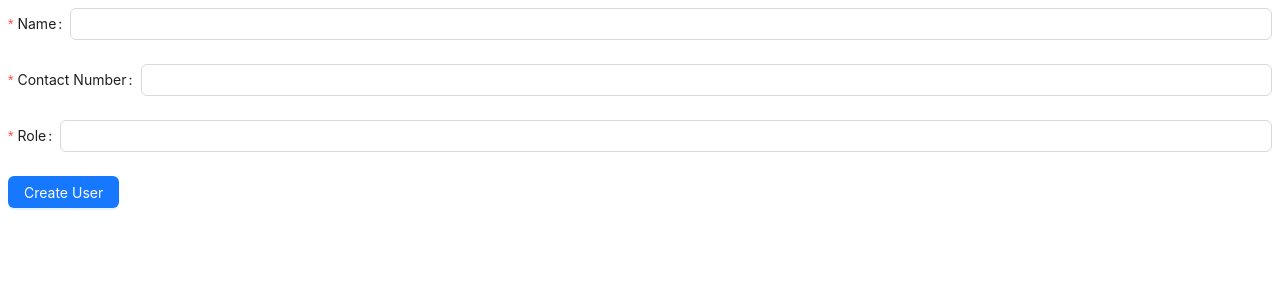
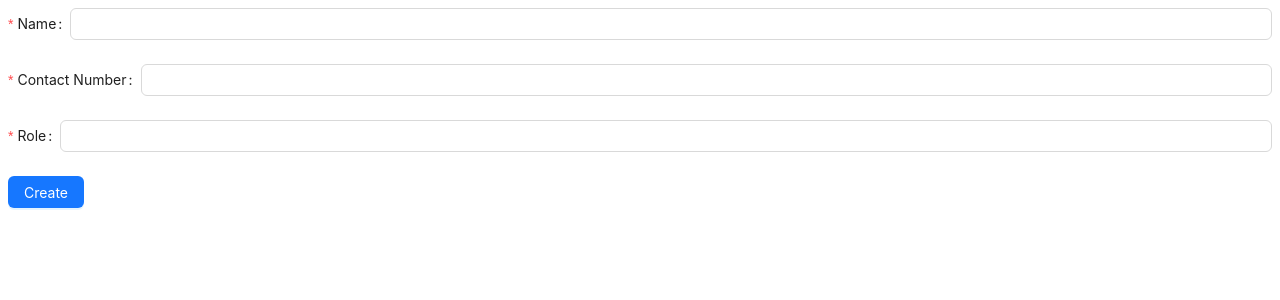
Before and after one commit to kanatsumi2003/ReceiptBook.WebPage, a React (Create React App) app: page /userform in a window 1280 px wide. Shown: the top 300 px of the page. Built offline with nearby package versions, Linux system fonts and the light colour scheme.

Commit message:
Create User Form

```diff
--- a/src/Pages/UserForm.tsx
+++ b/src/Pages/UserForm.tsx
@@ -1,13 +1,23 @@
-import axios from "axios";
-import React from "react";
+import axios from "../Routers/axiosInstance";
+import React, { useState } from "react";
 import { Form, Input, Button } from "antd";
+import { useNavigate } from "react-router-dom";
 
-const UserForm: React.FC<{ onCreate: (value: any) => void }> = ({ onCreate }) => {
-    const onFinish = (values: any) => {
-        onCreate(values);
-    };
+const UserForm: React.FC = () => {
+    const navigate = useNavigate();
+
+    const [values, setValues] = useState({
+        name: '',
+        contactNo: '',
+        role: '',
+    })
+    const handleSubmit = async (values: any) => {
+        axios.post('/api/user', values)
+        .then(response => setValues(response.data))
+        navigate('/userlist');
+    }
     return (
-        <Form onFinish={onFinish}>
+        <Form onFinish={handleSubmit}>
             <Form.Item label="Name" name="name" rules={[{ required: true, message: 'Please enter a name' }]}>
                 <Input />
             </Form.Item>
@@ -19,7 +29,7 @@ const UserForm: React.FC<{ onCreate: (value: any) => void }> = ({ onCreate }) =>
             </Form.Item>
             <Form.Item>
                 <Button type="primary" htmlType="submit">
-                    Create User
+                    Create
                 </Button>
             </Form.Item>
         </Form>
--- a/src/Pages/UserList.tsx
+++ b/src/Pages/UserList.tsx
@@ -3,7 +3,7 @@ import React, { useEffect, useState } from 'react';
 import { Table, Button, List } from 'antd';
 import axios from '../Routers/axiosInstance'
 import UserForm from './UserForm';
-import { Link, Route, Routes, useNavigate } from 'react-router-dom';
+import { Link, Route, Routes } from 'react-router-dom';
 
 interface User {
   id: number;
@@ -14,7 +14,6 @@ interface User {
 
 const UserList: React.FC<{}> = () => {
   const [data, setData] = useState<User[]>([]);
-  const navigate = useNavigate();
 
   const fetchData = async () => {
     axios.get('/api/user')
@@ -26,12 +25,10 @@ const UserList: React.FC<{}> = () => {
       });
 
   };
+  const newUser = {
 
-  const createUser = async (values: any) => {
-    await axios.post('/api/user', values);
-    fetchData();
-    navigate('/userform');
   }
+
 
   const columns = [
     {
@@ -61,15 +58,7 @@ const UserList: React.FC<{}> = () => {
 
   return (
     <div>
-      <UserForm onCreate={createUser}></UserForm>
-      <Link to="/userform">
-        <Button type="primary">Create User</Button>
-      </Link>
-      <Routes>
-        <Route path="/userform" element={<UserForm onCreate={function (): void {
-          throw new Error('Function not implemented.');
-        }} />} />
-      </Routes>
+      <Link to="/UserForm">Add +</Link>
       <h2>Data Table</h2>
       <Table dataSource={data} columns={columns} rowKey="id" />
     </div>
--- a/src/Routers/AppRoutes.tsx
+++ b/src/Routers/AppRoutes.tsx
@@ -9,9 +9,7 @@ const AppRoutes: React.FC = () => {
       <BrowserRouter>
         <Routes>
           <Route path="/userlist" element={<UserList />} />
-          <Route path="/userform" element={<UserForm onCreate={function (): void {
-            throw new Error('Function not implemented.');
-          } } />} />
+          <Route path="/userform" element={<UserForm />} />
         </Routes>
       </BrowserRouter>
     )
```
